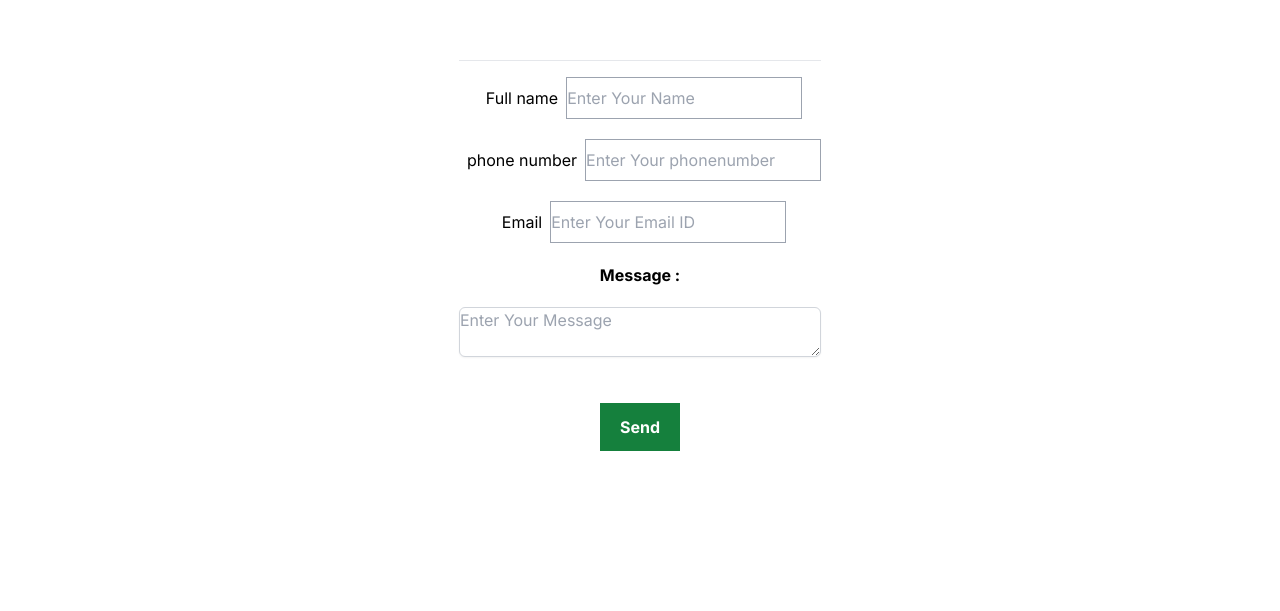
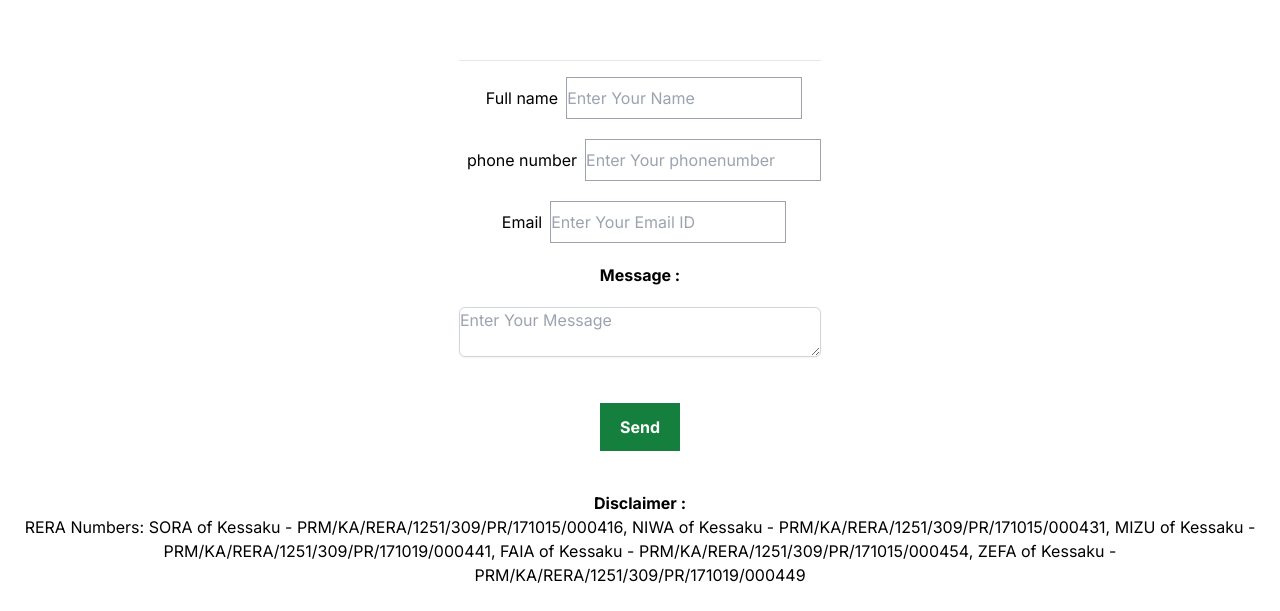
Before and after one commit to Rajashekarksreddy/phoneix, a Next.js app: page / in a window 1280 px wide. Shown: the part 5802-6413 px from the top of the page. Before the commit the page ends 6269 px from the top, so only its background shows below. Built offline with nearby package versions, Linux system fonts and the light colour scheme.

Commit message:
discalimer

```diff
--- a/app/page.js
+++ b/app/page.js
@@ -12,6 +12,7 @@ import Plans from "@/components/Plans";
 
 import SiteHeader from "@/components/siteheader";
 import Accordion from "@/components/faqs";
+import Disclaimer from "@/components/Disclaimer";
 
 export default function Home() {
   return (
@@ -27,6 +28,7 @@ export default function Home() {
         <Plans/>
         <Gallary/>
         <ContactForm/>
+        <Disclaimer/>
     </div>
   );
 }
--- /dev/null
+++ b/components/Disclaimer.jsx
@@ -0,0 +1,12 @@
+
+export default function Disclaimer(){
+    return(
+        <div className=" py-6 flex flex-col text-center justify-center">
+        <p  className=" font-bold">Disclaimer :
+            </p>
+            <p>
+
+        RERA Numbers: SORA of Kessaku - PRM/KA/RERA/1251/309/PR/171015/000416, NIWA of Kessaku - PRM/KA/RERA/1251/309/PR/171015/000431, MIZU of Kessaku - PRM/KA/RERA/1251/309/PR/171019/000441, FAIA of Kessaku - PRM/KA/RERA/1251/309/PR/171015/000454, ZEFA of Kessaku - PRM/KA/RERA/1251/309/PR/171019/000449</p>
+        </div>
+    )
+}
```
